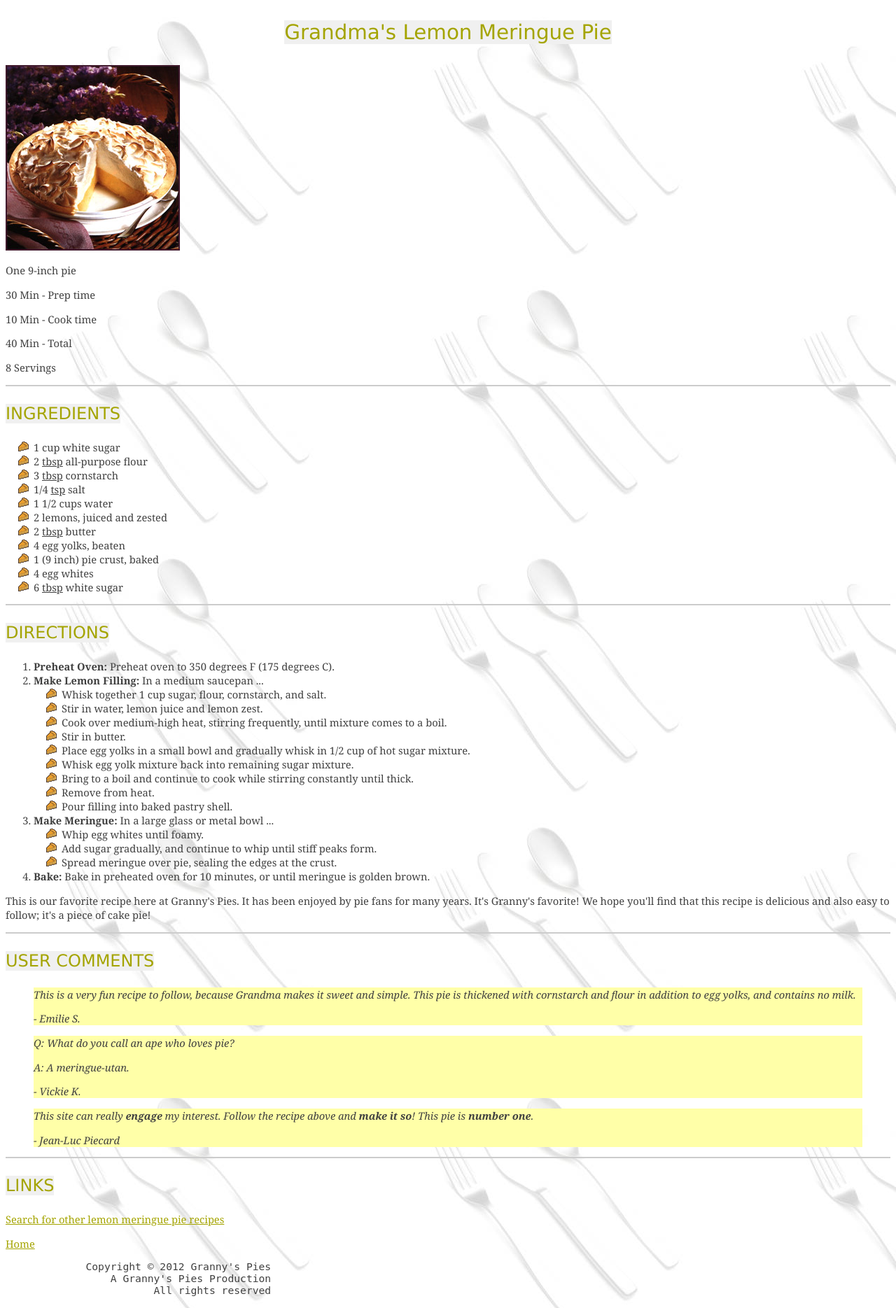
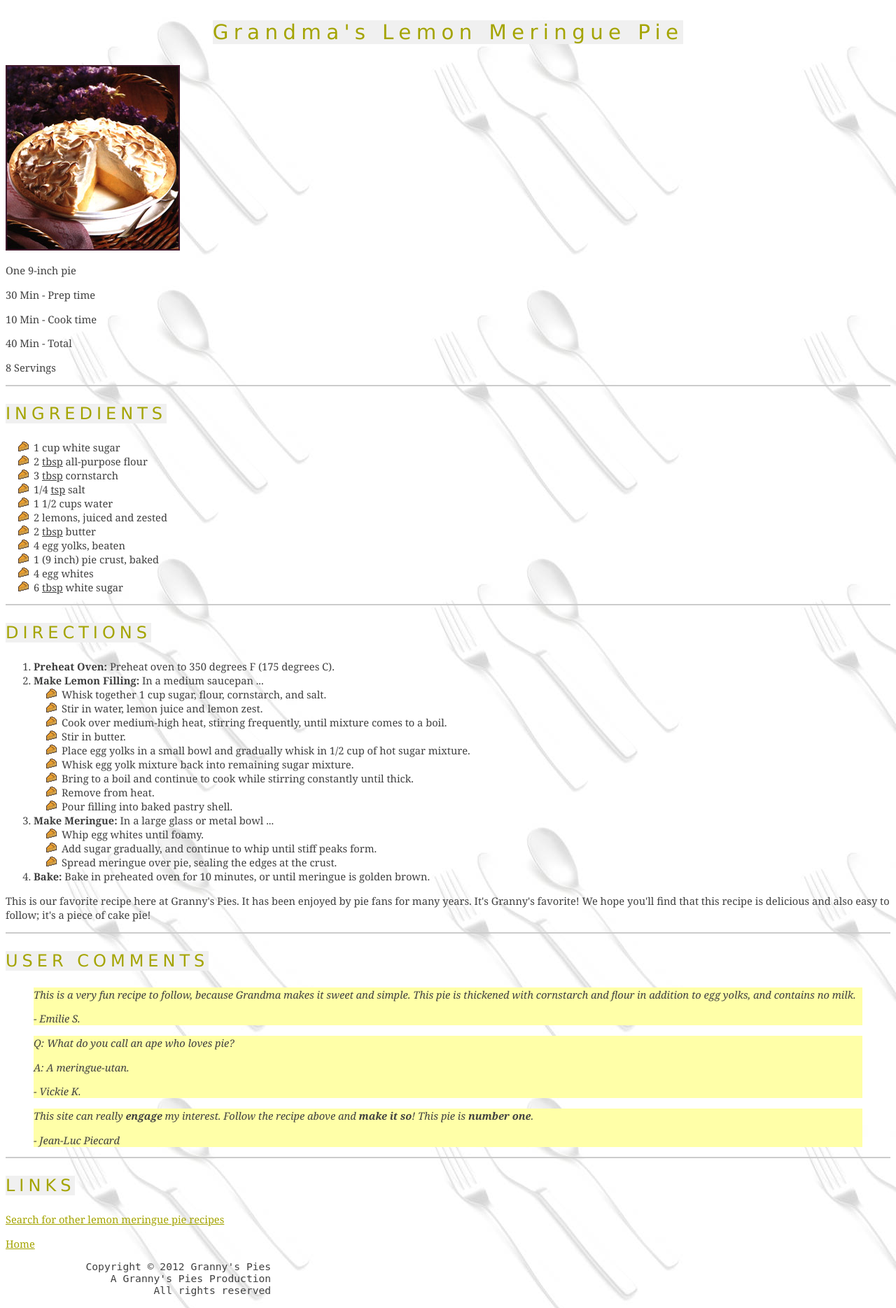
Before and after one commit to ngocbaosp/ngocbaosp.github.io, a PHP site: page /pie.html in a window 1280 px wide. Shown: the top 1869 px of the page at 70% size. Run offline with PHP 8.4, Linux system fonts and the light colour scheme.

Commit message:
homework 1

```diff
--- a/css/recipe.css
+++ b/css/recipe.css
@@ -17,6 +17,7 @@ a:link {
     font-family: "Lucida Sans Unicode", Helvetica, Arial, sans-serif;
     text-align: left;
     font-size: 18pt;
+    letter-spacing: 0.25em;
 
 }
 
```
Also changed, not shown: pie.html (+7 -0 lines).
